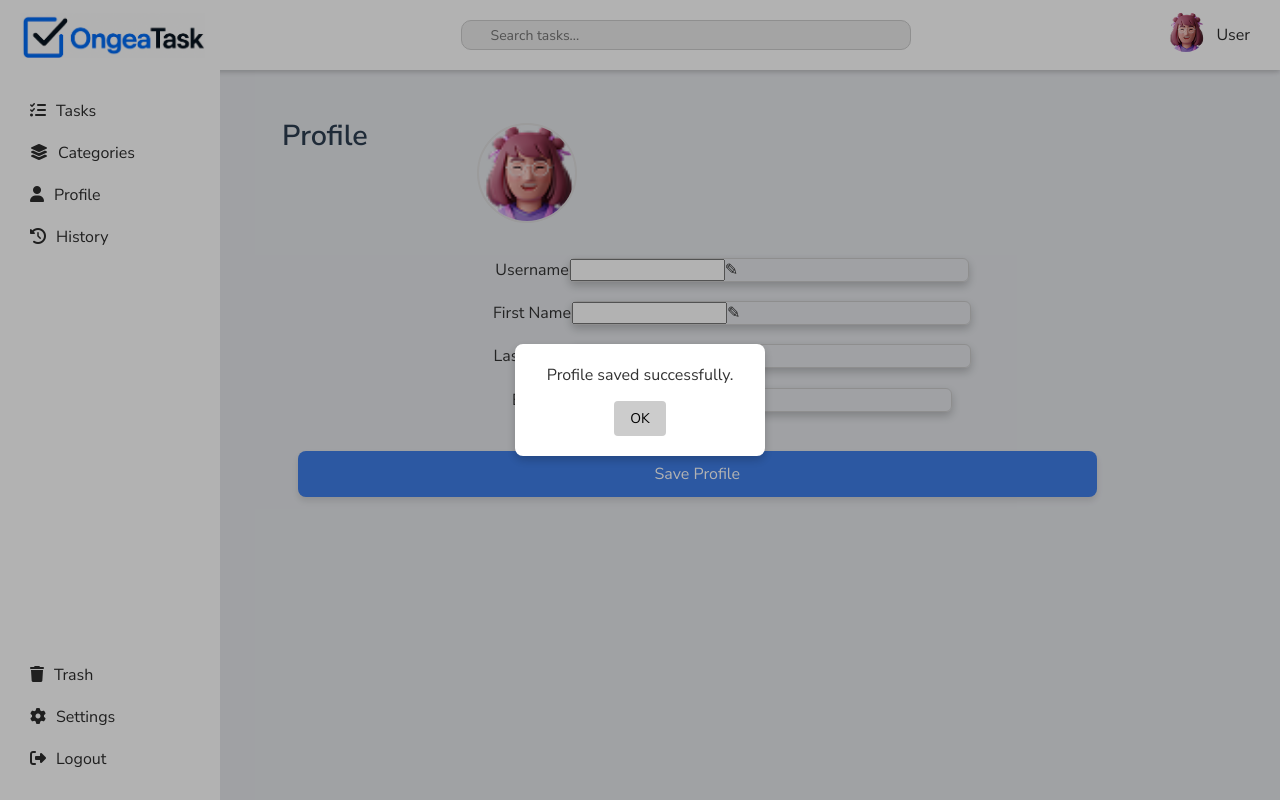
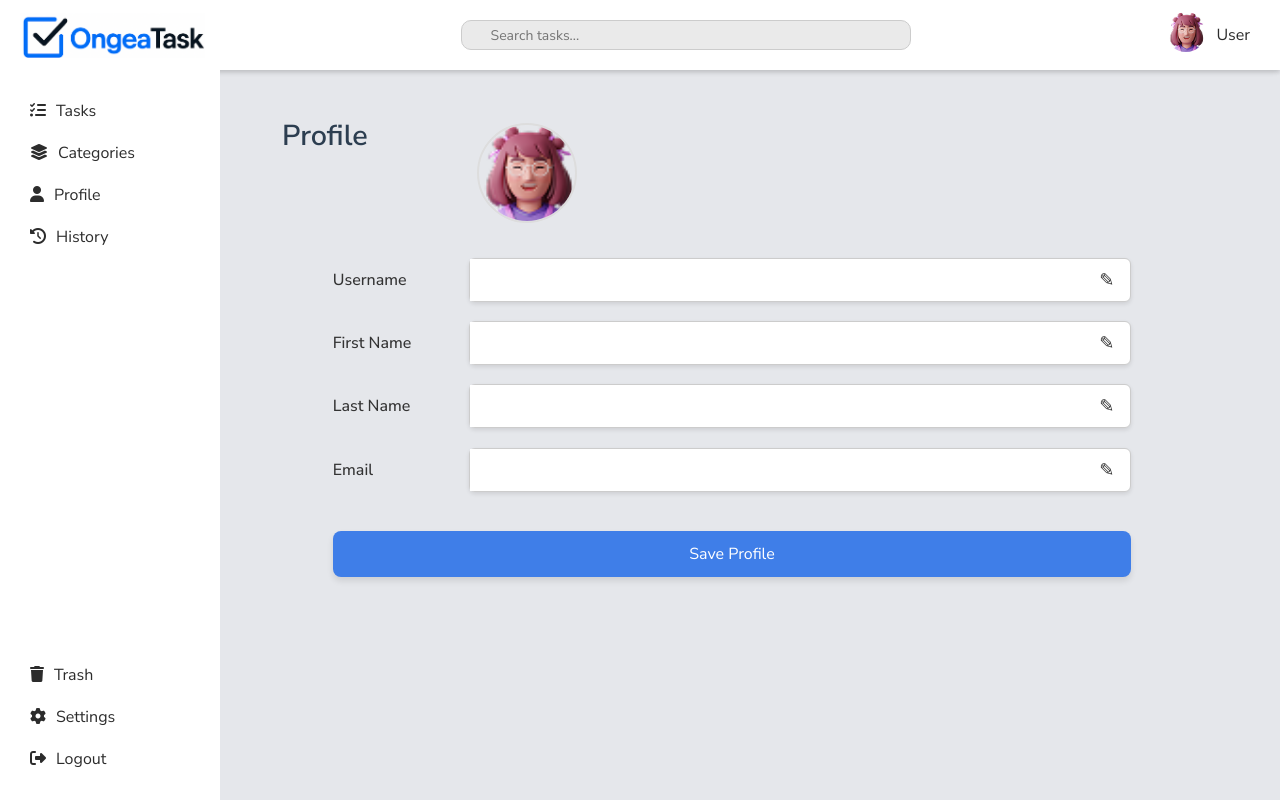
Before and after one commit to Ongea-Tech/OngeaTask, a Flask app: page /profile in a window 1280 px wide. Run offline with Flask 3, Linux system fonts and the light colour scheme; some web fonts are replaced.

Commit message:
Fixes the categories page to include color and the profile page to save profile info in the db

```diff
--- a/app/routes.py
+++ b/app/routes.py
@@ -1,7 +1,7 @@
 from datetime import date, timedelta
 from flask import flash, render_template, request, redirect, url_for
 from flask import Blueprint
-from app.models import Task, Category
+from app.models import Task, Category, Profile
 from . import db
 
 routes = Blueprint('routes', __name__)
@@ -36,7 +36,7 @@ def settings():
 @routes.route('/categories', methods=['GET'])
 def categories():
     categories = Category.query.all()
-    return render_template('categories.html', categories=categories)
+    return render_template('categories.html')
 
 @routes.route('/logout')
 def logout():
@@ -72,6 +72,23 @@ def create_task():
 
     return render_template('index.html')
 
+@routes.route("/mark_completed", methods=["POST"])
+def mark_completed():
+    task_id = request.form.get("task_id")
+
+    if not task_id:
+        flash("No task selected.", "error")
+        return redirect(url_for("routes.index"))
+
+    task = Task.query.get(task_id)
+    if task:
+        task.completed = True
+        db.session.commit()
+        flash("Task marked as completed!", "success")
+    else:
+        flash("Task not found!", "error")
+
+    return redirect(url_for("routes.index"))
 @routes.route('/individual-task')
 def individual():
     return render_template('individual-task.html')
--- a/app/static/styles.css
+++ b/app/static/styles.css
@@ -151,7 +151,6 @@ body {
   display: block;
 }
 
-
 #save-profile:hover {
   background-color: #3F7EE8;
   box-shadow: 0 6px 10px rgba(0, 0, 0, 0.15);
@@ -161,8 +160,11 @@ body {
   transform: scale(0.98);
 }
 
+#profile-popup {
+  display: none;
+}
 
-/* ✅ Popup overlay background */
+
 .popup-overlay {
   display: none;
   position: fixed;
@@ -175,7 +177,7 @@ body {
   z-index: 1000;
 }
 
-/* ✅ Popup box styling (default) */
+
 .popup-box {
   background: white;
   padding: 20px;
@@ -185,16 +187,16 @@ body {
   box-shadow: 0px 4px 10px rgba(0,0,0,0.2);
 }
 
-/* ✅ Popup text (default) */
+
 .popup-box p {
   margin-bottom: 15px;
   font-size: 16px;
   color: #333;
 }
 
-/* ✅ Popup OK button */
+
 .popup-box button {
-  background: #ccc;  /* Grey button */
+  background: #ccc;
   color: #000;
   border: none;
   padding: 8px 16px;
@@ -204,20 +206,20 @@ body {
 }
 
 .popup-box button:hover {
-  background: #bbb; /* Slightly darker grey on hover */
+  background: #bbb;
 }
 
-/* ✅ SUCCESS state for popup */
+
 .popup-box.success p {
-  color: #2e7d32; /* Green text for success */
+  color: #2e7d32;
   font-weight: 500;
   border-left: 4px solid #4caf50;
   padding-left: 8px;
 }
 
-/* ✅ ERROR state for popup */
+
 .popup-box.error p {
-  color: #c62828; /* Red text for error */
+  color: #c62828;
   font-weight: 500;
   border-left: 4px solid #e53935;
   padding-left: 8px;
@@ -640,7 +642,7 @@ input[type="checkbox"] {
 .profile-image-container {
   margin-bottom: 1.5rem;
   margin-left: 195px;
-  position: relative; /* useful for potential hover overlays */
+  position: relative;
 }
 
 .profile-image {
@@ -651,8 +653,6 @@ input[type="checkbox"] {
   object-fit: cover;
   margin-top: -40px;
   margin-bottom: 5px;
-
-  /* ✅ Add these for edit behavior */
   cursor: pointer;
   transition: opacity 0.3s ease, border-color 0.3s ease;
 }
@@ -669,18 +669,21 @@ input[type="checkbox"] {
   flex-direction: column;
   gap: 1.2rem;
   padding: 0 1rem;
+  align-items: center;
 }
 
-
 .form-group {
-  width: 100%;
+  width: 92%;
   display: flex;
   align-items: center;
-  justify-content: center;
+  justify-content: flex-start;
+  gap: 1rem;
 }
 
-.modal-content {
-  background-color: #fff;
+.form-group label {
+  flex: 0 0 120px;
+  font-weight: 500;
+  text-align: left;
 }
 
 .input-wrapper {
@@ -688,9 +691,25 @@ input[type="checkbox"] {
   align-items: center;
   border: 1px solid #ccc;
   border-radius: 6px;
-  width: 400px;
-  max-width: 90%;
-  box-shadow: 0 4px 8px rgba(0,0,0,0.2);
+  width: 100%;
+  background: white;
+  box-shadow: 0 2px 4px rgba(0,0,0,0.1);
+  padding-right: 8px;
+}
+
+.input-wrapper input {
+  flex: 1;
+  padding: 10px;
+  border: none;
+  outline: none;
+  background: white;
+  font-size: 16px;
+}
+
+.edit-icon {
+  padding: 8px;
+  cursor: pointer;
+  font-size: 18px;
 }
 
 .edit-icon:hover {
@@ -778,10 +797,11 @@ input[type="checkbox"] {
 .delete-icon {
   margin-left: 10px;
   color: black;
-  font-size: .9rem;
   cursor: pointer;
   flex-shrink: 0;
   transition: color 0.2s ease;
+  font-size: 18px;
+  padding: 8px;
 }
 
 .delete-icon:hover {
@@ -1095,7 +1115,7 @@ input[type="checkbox"] {
 
   border-radius: 10px;
   width: 400px;
-  height: 400px;
+  height: 430px;
 
   display: flex;
   flex-direction: column;
@@ -1109,11 +1129,10 @@ input[type="checkbox"] {
 
 .modal-buttons {
   margin-top: auto;
-
   display: flex;
   justify-content: flex-end;
-
   gap: 0.5rem;
+  /* margin-top: -15px; */
 }
 
 .modal-buttons button {
--- a/app/templates/profile.html
+++ b/app/templates/profile.html
@@ -4,7 +4,7 @@
 <div class="profile-page">
   <h2 class="profile-title">Profile</h2>
 
-  <!-- ✅ Profile Picture Section -->
+
   <div class="profile-image-container">
     <img
       src=""
@@ -14,7 +14,7 @@
     <input type="file" id="profile-image-input" accept="image/*" style="display: none;">
   </div>
 
-  <!-- ✅ Editable Profile Form -->
+
   <form class="profile-form">
     <div class="form-group">
       <label for="username">Username</label>
@@ -52,24 +52,23 @@
   </form>
 </div>
 
-<!-- ✅ Reusable Popup for BOTH Success & Error Messages -->
+
 <div id="profile-popup" class="popup-overlay">
-  <!-- `success` or `error` class will be added dynamically -->
   <div class="popup-box">
-    <p id="popup-message">Profile saved successfully.</p>
+    <p id="popup-message"></p>
     <button id="popup-ok">OK</button>
   </div>
 </div>
 
 <script>
 document.addEventListener("DOMContentLoaded", function () {
-  const profileId = 1; // TODO: Replace with dynamic user ID
-  let selectedImageFile = null; // store new image file
+  const profileId = 1;
+  let selectedImageFile = null;
+  let manualSaveTriggered = false;
 
   const inputs = document.querySelectorAll(".profile-form input");
   inputs.forEach(input => input.setAttribute("readonly", true));
 
-  // ✅ Enable text editing
   document.querySelectorAll(".edit-icon").forEach(icon => {
     icon.addEventListener("click", function () {
       const input = this.previousElementSibling;
@@ -89,17 +88,17 @@ document.addEventListener("DOMContentLoaded", function () {
   const profileImg = document.querySelector('.profile-image');
   const imageInput = document.getElementById('profile-image-input');
 
-  // ✅ Load profile from backend
+
   fetch(`/api/profiles/${profileId}`)
     .then(res => {
       if (!res.ok) throw new Error("Profile not found");
       return res.json();
     })
     .then(data => {
-      document.getElementById('username').value = data.username;
-      document.getElementById('firstname').value = data.first_name;
-      document.getElementById('lastname').value = data.last_name;
-      document.getElementById('email').value = data.email;
+      document.getElementById('username').value = data.username || '';
+      document.getElementById('firstname').value = data.first_name || '';
+      document.getElementById('lastname').value = data.last_name || '';
+      document.getElementById('email').value = data.email || '';
 
       const imagePath = data.image_filename ? `/static/${data.image_filename}` : '/static/images/profile.png';
       profileImg.src = imagePath;
@@ -108,54 +107,42 @@ document.addEventListener("DOMContentLoaded", function () {
       profileImg.src = '/static/images/profile.png';
     });
 
-  // ✅ Click profile picture to choose new image
-  profileImg.addEventListener('click', () => {
-    imageInput.click();
-  });
 
-  // ✅ Preview selected image
+  profileImg.addEventListener('click', () => imageInput.click());
+
+
   imageInput.addEventListener('change', (e) => {
     const file = e.target.files[0];
     if (file) {
       selectedImageFile = file;
       const reader = new FileReader();
       reader.onload = (event) => {
-        profileImg.src = event.target.result; // preview
+        profileImg.src = event.target.result;
       };
       reader.readAsDataURL(file);
     }
   });
 
-  // ✅ Show popup (handles success & error styles)
+
   function showPopup(message, isError = false) {
     const popup = document.getElementById('profile-popup');
     const popupBox = popup.querySelector('.popup-box');
     const popupText = popup.querySelector("p");
 
-    // Reset any previous styling
     popupBox.classList.remove("success", "error");
-
-    // Apply the message
     popupText.textContent = message;
-
-    // ✅ Add proper class based on state
-    if (isError) {
-      popupBox.classList.add("error");
-    } else {
-      popupBox.classList.add("success");
-    }
-
-    // Show the popup
+    popupBox.classList.add(isError ? "error" : "success");
     popup.style.display = 'flex';
   }
 
-  // ✅ Close popup on OK
   document.getElementById('popup-ok').addEventListener('click', () => {
     document.getElementById('profile-popup').style.display = 'none';
   });
 
-  // ✅ Save profile
+
   document.getElementById('save-profile').addEventListener('click', function () {
+    manualSaveTriggered = true;
+
     const payload = {
       username: document.getElementById('username').value.trim(),
       first_name: document.getElementById('firstname').value.trim(),
@@ -163,7 +150,6 @@ document.addEventListener("DOMContentLoaded", function () {
       email: document.getElementById('email').value.trim()
     };
 
-    // ✅ Basic validation with styled error popup
     if (!payload.username || !payload.first_name || !payload.last_name || !payload.email) {
       showPopup("All fields are required.", true);
       return;
@@ -173,38 +159,40 @@ document.addEventListener("DOMContentLoaded", function () {
       return;
     }
 
-    // ✅ Create FormData to include text + optional image
     const formData = new FormData();
     formData.append("username", payload.username);
     formData.append("first_name", payload.first_name);
     formData.append("last_name", payload.last_name);
     formData.append("email", payload.email);
-
     if (selectedImageFile) {
       formData.append("profile_image", selectedImageFile);
     }
 
     fetch(`/api/profiles/${profileId}`, {
       method: "PUT",
-      body: formData // sending multipart/form-data now
+      body: formData
     })
     .then(res => {
       if (res.status === 404) {
-        return fetch("/api/profiles", {
-          method: "POST",
-          body: formData
-        });
+        throw new Error("Profile does not exist. Create it first.");
       }
       return res;
     })
     .then(res => res.json())
     .then(() => {
-      showPopup("Profile saved successfully.");  // ✅ success styled popup
-      selectedImageFile = null; // reset after successful save
+      if (manualSaveTriggered) {
+        showPopup("Profile saved successfully.");
+      }
+      selectedImageFile = null;
     })
     .catch(err => {
-      showPopup("Error saving profile.", true); // 🔴 error styled popup
+      if (manualSaveTriggered) {
+        showPopup("Error saving profile.", true);
+      }
       console.error(err);
+    })
+    .finally(() => {
+      manualSaveTriggered = false;
     });
   });
 });
```
Also changed, not shown: app/api_routes.py (+12 -0 lines).
